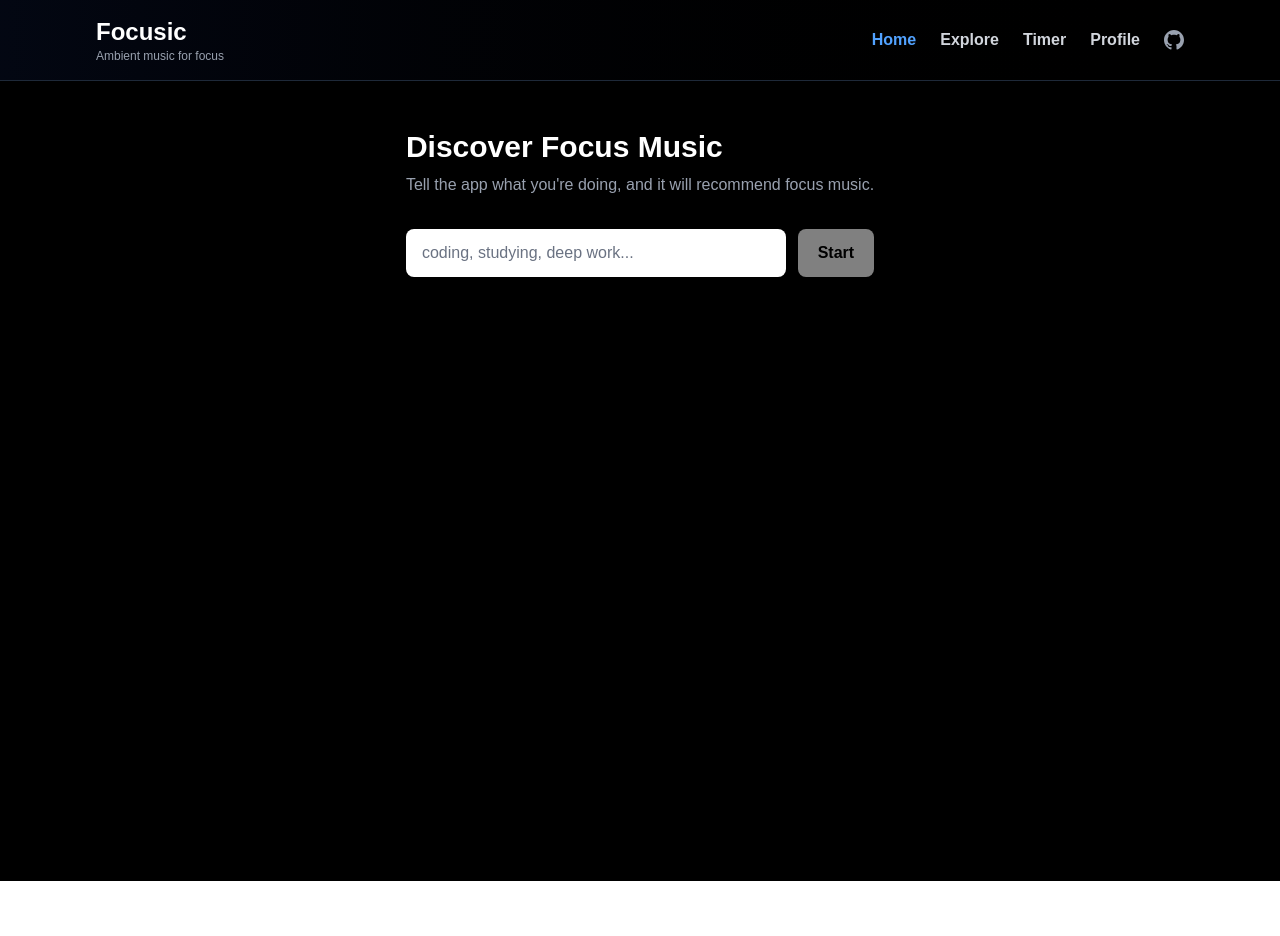
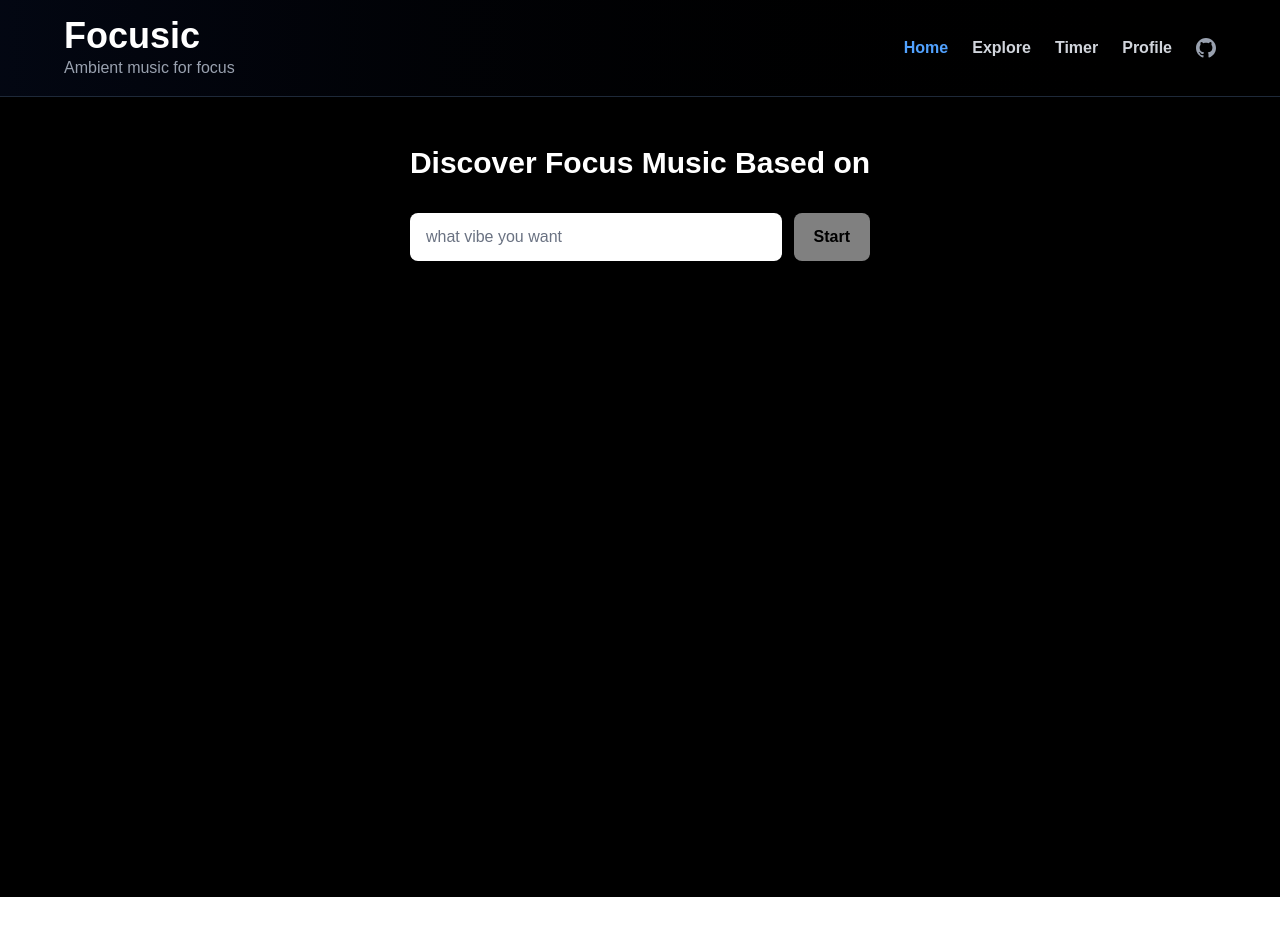
Before and after one commit to shivanikadirgamarajah/focusic, a Next.js app: page / in a window 1280 px wide. Shown: the top 936 px of the page. Built offline with nearby package versions, Linux system fonts and the light colour scheme; no server answers.

Commit message:
conhackupdate

```diff
--- a/app/components/Header.tsx
+++ b/app/components/Header.tsx
@@ -6,14 +6,14 @@ export default function Header() {
 
   return (
     <header className="border-b border-gray-800 bg-gradient-to-r from-gray-950 to-black">
-      <div className="mx-auto max-w-6xl px-8 py-4 flex items-center justify-between">
+      <div className="mx-auto max-w-6xl pl-0 pr-0 py-4 flex items-center justify-between">
         <Link href="/" className="flex items-center gap-2 group">
 
           <div>
-            <h1 className="text-2xl font-bold text-white group-hover:text-blue-400 transition">
+            <h1 className="text-4xl font-bold text-white group-hover:text-blue-400 transition">
               Focusic
             </h1>
-            <p className="text-xs text-gray-400">Ambient music for focus</p>
+            <p className="text-7xs text-gray-400">Ambient music for focus</p>
           </div>
         </Link>
 
--- a/app/components/MusicSearch.tsx
+++ b/app/components/MusicSearch.tsx
@@ -1,6 +1,7 @@
 "use client";
 
 import { useState } from "react";
+import TypedText from "./TypedText";
 import { Track } from "@/app/types";
 
 interface MusicSearchProps {
@@ -43,7 +44,7 @@ export default function MusicSearch({ onSearch, loading = false }: MusicSearchPr
       console.log("AI response data:", aiData);
 
       if (!aiData.result) {
-        throw new Error("No result in AI response");
+        throw new Error("No Fresult in AI response");
       }
 
       const classifiedTracks = JSON.parse(aiData.result);
@@ -60,13 +61,31 @@ export default function MusicSearch({ onSearch, loading = false }: MusicSearchPr
 
   return (
     <section className="flex gap-3">
-      <input
-        value={mood}
-        onChange={(e) => setMood(e.target.value)}
-        onKeyDown={(e) => e.key === "Enter" && handleSearch()}
-        placeholder="coding, studying, deep work..."
-        className="flex-1 rounded-lg px-4 py-3 text-black bg-white placeholder-gray-500 focus:outline-none focus:ring-2 focus:ring-blue-500"
-      />
+      <div className="relative flex-1">
+        <input
+          value={mood}
+          onChange={(e) => setMood(e.target.value)}
+          onKeyDown={(e) => e.key === "Enter" && handleSearch()}
+          placeholder=""
+          className="w-full rounded-lg px-4 py-3 text-black bg-white placeholder-gray-500 focus:outline-none focus:ring-2 focus:ring-blue-500"
+        />
+        {!mood && (
+          <div className="absolute left-4 top-3 text-gray-500 pointer-events-none">
+            <TypedText
+              strings={[
+                "what you are doing",
+                "how you are feeling",
+                "what vibe you want"
+              ]}
+              typeSpeed={30}
+              backSpeed={20}
+              backDelay={1500}
+              loop={true}
+              showCursor={true}
+            />
+          </div>
+        )}
+      </div>
       <button
         onClick={handleSearch}
         disabled={isLoading || !mood || loading}
--- a/app/components/PomodoroTimer.tsx
+++ b/app/components/PomodoroTimer.tsx
@@ -6,6 +6,24 @@ import { useTimer } from "@/app/context/TimerContext";
 
 interface PomodoroTimerProps {
   preferences?: UserPreferences | null;
+}
+
+function playBeep() {
+  const audioContext = new (window.AudioContext || (window as any).webkitAudioContext)();
+  const oscillator = audioContext.createOscillator();
+  const gainNode = audioContext.createGain();
+
+  oscillator.connect(gainNode);
+  gainNode.connect(audioContext.destination);
+
+  oscillator.frequency.value = 800;
+  oscillator.type = "sine";
+
+  gainNode.gain.setValueAtTime(0.3, audioContext.currentTime);
+  gainNode.gain.exponentialRampToValueAtTime(0.01, audioContext.currentTime + 0.5);
+
+  oscillator.start(audioContext.currentTime);
+  oscillator.stop(audioContext.currentTime + 0.5);
 }
 
 export default function PomodoroTimer({ preferences }: PomodoroTimerProps) {
@@ -52,6 +70,7 @@ export default function PomodoroTimer({ preferences }: PomodoroTimerProps) {
             const newType = sessionType === "work" ? "break" : "work";
             setSessionType(newType);
             setIsRunning(false);
+            playBeep();
             alert(`${sessionType} session complete! Time for a ${newType}!`);
             return newType === "work" ? focusMinutes * 60 : breakMinutes * 60;
           }
@@ -174,7 +193,7 @@ export default function PomodoroTimer({ preferences }: PomodoroTimerProps) {
             onClick={switchSession}
             className="rounded-lg bg-blue-600 hover:bg-blue-700 px-4 py-3 font-semibold text-white transition transform hover:scale-105 active:scale-95 shadow-lg shadow-blue-600/50"
           >
-            {isWork ? "☕ Break" : "⚡ Work"}
+            {isWork ? " Break" : " Work"}
           </button>
         </div>
       </div>
--- a/app/components/QuickSettings.tsx
+++ b/app/components/QuickSettings.tsx
@@ -29,7 +29,7 @@ export default function QuickSettings({ preferences, onSave, onClose }: QuickSet
   return (
     <div className="fixed inset-0 bg-black/80 backdrop-blur-sm flex items-center justify-center z-50">
       <div className="bg-gradient-to-br from-gray-900 to-gray-950 border border-gray-700 rounded-2xl p-8 max-w-md w-full mx-4 shadow-2xl">
-        <h2 className="text-3xl font-bold text-white mb-6">Adjust Timer ⏱️</h2>
+        <h2 className="text-3xl font-bold text-white mb-6">Adjust Timer </h2>
 
         {/* Focus Length */}
         <div className="space-y-4 mb-8">
--- /dev/null
+++ b/app/components/TypedText.tsx
@@ -0,0 +1,80 @@
+"use client";
+
+import { useState, useEffect } from "react";
+
+interface TypedTextProps {
+  strings?: string[];
+  text?: string;
+  typeSpeed?: number;
+  backSpeed?: number;
+  backDelay?: number;
+  loop?: boolean;
+  showCursor?: boolean;
+  className?: string;
+}
+
+export default function TypedText({
+  strings = [],
+  text,
+  typeSpeed = 30,
+  backSpeed = 30,
+  backDelay = 1500,
+  loop = true,
+  showCursor = true,
+  className = "",
+}: TypedTextProps) {
+  const textArray = text ? [text] : strings;
+  const [displayedText, setDisplayedText] = useState("");
+  const [index, setIndex] = useState(0);
+  const [stringIndex, setStringIndex] = useState(0);
+  const [isDeleting, setIsDeleting] = useState(false);
+  const [showBlinking, setShowBlinking] = useState(true);
+
+  useEffect(() => {
+    const currentString = textArray[stringIndex] || "";
+    let timer: NodeJS.Timeout;
+
+    if (!isDeleting && index < currentString.length) {
+      // Typing forward
+      timer = setTimeout(() => {
+        setDisplayedText((prev) => prev + currentString[index]);
+        setIndex((prev) => prev + 1);
+      }, typeSpeed);
+    } else if (!isDeleting && index === currentString.length) {
+      // Finished typing, wait before deleting (if multiple strings)
+      if (textArray.length > 1) {
+        timer = setTimeout(() => {
+          setIsDeleting(true);
+        }, backDelay);
+      }
+    } else if (isDeleting && displayedText.length > 0) {
+      // Typing backward
+      timer = setTimeout(() => {
+        setDisplayedText((prev) => prev.slice(0, -1));
+      }, backSpeed);
+    } else if (isDeleting && displayedText.length === 0) {
+      // Move to next string
+      setIsDeleting(false);
+      setIndex(0);
+      setStringIndex((prev) => (loop ? (prev + 1) % textArray.length : prev + 1));
+    }
+
+    return () => clearTimeout(timer);
+  }, [displayedText, index, isDeleting, stringIndex, typeSpeed, backSpeed, backDelay, textArray, loop]);
+
+  // Blinking cursor effect
+  useEffect(() => {
+    if (!showCursor) return;
+    const cursorTimer = setInterval(() => {
+      setShowBlinking((prev) => !prev);
+    }, 500);
+    return () => clearInterval(cursorTimer);
+  }, [showCursor]);
+
+  return (
+    <span className={className}>
+      {displayedText}
+      {showCursor && <span className={showBlinking ? "opacity-100" : "opacity-0"}>|</span>}
+    </span>
+  );
+}
--- a/app/explore/page.tsx
+++ b/app/explore/page.tsx
@@ -51,7 +51,7 @@ export default function ExplorePage() {
     <main className="min-h-screen bg-black text-white p-8 flex-1">
 
         <section className="mb-12">
-          <h2 className="text-4xl font-bold mb-2">Explor Ambience</h2>
+          <h2 className="text-2xl font-bold mb-2">Explore Ambience</h2>
           <p className="text-gray-400">
             Discover curated music collections for every work mode
           </p>
--- a/app/page.tsx
+++ b/app/page.tsx
@@ -4,6 +4,7 @@ import { useEffect, useState } from "react";
 import MusicSearch from "@/app/components/MusicSearch";
 import TrackPlayer from "@/app/components/TrackPlayer";
 import TrackList from "@/app/components/TrackList";
+import TypedText from "@/app/components/TypedText";
 import { useMusic } from "@/app/context/MusicContext";
 import { Track } from "@/app/types";
 
@@ -25,7 +26,7 @@ export default function Home() {
 
       if (searchHistory.length === 0 && listenHistory.length === 0) {
         // No history, load default recommendations
-        loadDefaultRecommendations();
+        await loadDefaultRecommendations();
         return;
       }
 
@@ -40,10 +41,10 @@ export default function Home() {
 
       // Search for music based on first recommendation
       const firstRecommendation = recommendations.split(",")[0].trim();
-      await performSearch(firstRecommendation);
+      await performSearch(firstRecommendation, false);
     } catch (error) {
       console.error("Error loading recommendations:", error);
-      loadDefaultRecommendations();
+      await loadDefaultRecommendations();
     } finally {
       setIsLoadingRecommendations(false);
     }
@@ -78,10 +79,12 @@ export default function Home() {
       }
     } catch (error) {
       console.error("Error loading default recommendations:", error);
+    } finally {
+      setIsLoadingRecommendations(false);
     }
   }
 
-  async function performSearch(query: string) {
+  async function performSearch(query: string, autoPlay: boolean = false) {
     try {
       const ytRes = await fetch(
         `/api/youtube/search?q=${encodeURIComponent(query + " ambient focus music")}`
@@ -106,7 +109,9 @@ export default function Home() {
         setTracks(sorted);
         if (sorted.length > 0) {
           setCurrentTrack(sorted[0]);
-          setIsPlaying(true);
+          if (autoPlay) {
+            setIsPlaying(true);
+          }
         }
       }
     } catch (error) {
@@ -127,11 +132,9 @@ export default function Home() {
     <main className="min-h-screen bg-black text-white flex-1 flex flex-col">
       <div className="mx-auto max-w-3xl space-y-8 px-8 py-12 flex-1">
         <section>
-          <h2 className="text-3xl font-bold">Discover Focus Music</h2>
+          <h2 className="text-3xl font-bold">Discover Focus Music Based on</h2>
           <p className="mt-2 text-gray-400">
-            {isLoadingRecommendations
-              ? "Loading personalized recommendations..."
-              : "Tell the app what you're doing, and it will recommend focus music."}
+            {isLoadingRecommendations && "Loading personalized recommendations..."}
           </p>
         </section>
 
```
Also changed, not shown: animate/animatedtext.tsx (added, +47 -0 lines).
